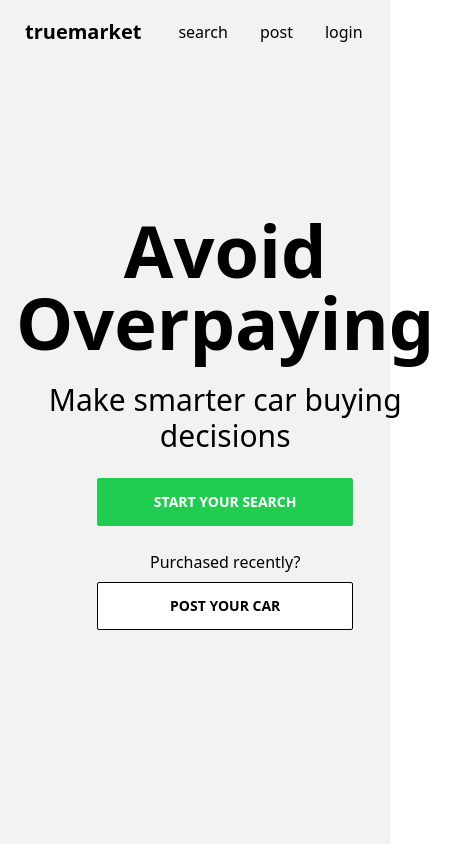
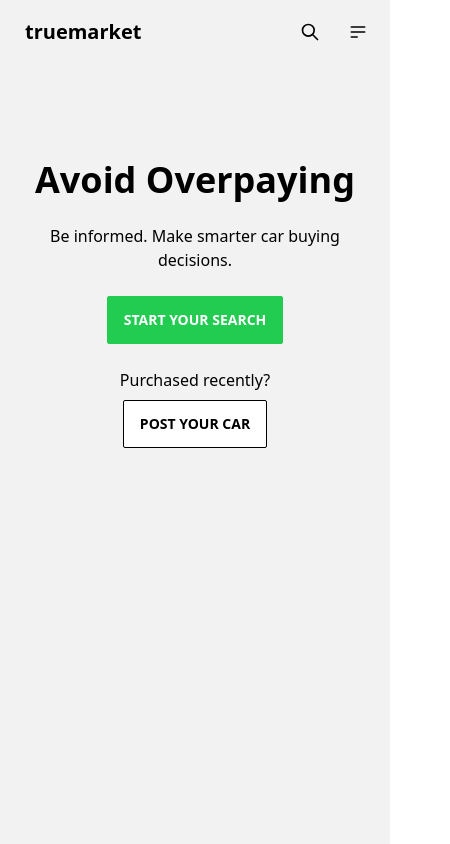
Before and after one commit to farhan-syed/truemarket-vite, a React (Vite) app: page / in a window 390 px wide. Shown: the whole page, 450 px wide, since content can reach past the window. Built offline with nearby package versions, Linux system fonts and the light colour scheme.

Commit message:
responsive changes

```diff
--- a/index.html
+++ b/index.html
@@ -7,7 +7,7 @@
     <title>truemarket</title>
   </head>
   <body>
-    <div id="root"></div>
+    <div id="root" class="bg-base-200"></div>
     <script type="module" src="/src/main.jsx"></script>
   </body>
 </html>
--- a/src/components/HomeHero.jsx
+++ b/src/components/HomeHero.jsx
@@ -12,22 +12,22 @@ function HomeHero() {
   }
 
   return (
-    <div className="hero min-h-screen bg-base-200">
+    <div className="hero mt-20 md:mt-28 lg:mt-72">
       <div className="hero-content text-center">
-        <div className="max-w-2xl">
-          <h1 className="text-7xl font-bold">Avoid Overpaying</h1>
-          <p className="my-6 text-3xl">
-            Make smarter car buying decisions
+        <div className="mx-auto">
+          <h1 className="text-4xl md:text-6xl lg:text-8xl font-bold">Avoid Overpaying</h1>
+          <p className="my-6 text-md md:text-lg lg:text-2xl">
+            Be informed. Make smarter car buying decisions.
           </p>
           <div className="flex flex-col gap-4">
             <div className="flex-1">
-              <button className="btn btn-success btn-wide" type="button" onClick={search}>
+              <button className="btn btn-success btn-md" type="button" onClick={search}>
                 Start your search
               </button>
             </div>
             <div className="flex-1">
               <p className="m-2">Purchased recently?</p>
-              <button className="btn bg-primary-content text-black hover:text-white btn-wide" type="button" onClick={post}>
+              <button className="btn bg-primary-content text-black hover:text-white btn-md" type="button" onClick={post}>
                 Post your car
               </button>
             </div>
--- a/src/components/NavigationBar.jsx
+++ b/src/components/NavigationBar.jsx
@@ -7,51 +7,32 @@ function NavigationBar() {
   } = useAuth0();
   return (
     <div className="navbar bg-base-200">
-      <div className="flex-1">
-        <a href="/" className="btn btn-ghost normal-case text-xl">
-          truemarket
+      <div className="navbar-start">
+        <a href="/" className="btn btn-ghost normal-case text-xl">truemarket</a>
+      </div>
+      <div className="navbar-end">
+        <a href="/search" className="btn btn-ghost btn-square">
+          <svg xmlns="http://www.w3.org/2000/svg" className="h-5 w-5" fill="none" viewBox="0 0 24 24" stroke="currentColor"><path strokeLinecap="round" strokeLinejoin="round" strokeWidth="2" d="M21 21l-6-6m2-5a7 7 0 11-14 0 7 7 0 0114 0z" /></svg>
         </a>
-      </div>
-      <div className="flex-none">
-        <ul className="menu menu-horizontal px-1">
-          <li>
-            <a href="/search">search</a>
-          </li>
-          <li>
-            <a href="/post/new">post</a>
-          </li>
+
+        <div className="dropdown dropdown-bottom dropdown-end">
+          <label tabIndex={0} className="btn btn-ghost btn-square">
+            <svg xmlns="http://www.w3.org/2000/svg" className="h-5 w-5" fill="none" viewBox="0 0 24 24" stroke="currentColor"><path strokeLinecap="round" strokeLinejoin="round" strokeWidth="2" d="M4 6h16M4 12h16M4 18h7" /></svg>
+          </label>
+
           {isAuthenticated ? (
-            <li tabIndex={0}>
-              <a href="/">
-                {user.nickname}
-                <svg
-                  className="fill-current"
-                  xmlns="http://www.w3.org/2000/svg"
-                  width="20"
-                  height="20"
-                  viewBox="0 0 24 24"
-                >
-                  <path d="M7.41,8.58L12,13.17L16.59,8.58L18,10L12,16L6,10L7.41,8.58Z" />
-                </svg>
-              </a>
-              <ul className="p-2 bg-base-200">
-                <li>
-                  <a href="/post/new">new post</a>
-                </li>
-                <li>
-                  <a href="/posts/me">my posts</a>
-                </li>
-                <li>
-                  <button type="button" onClick={() => logout()}>logout</button>
-                </li>
-              </ul>
-            </li>
+            <ul tabIndex={0} className="menu menu-compact dropdown-content mt-3 p-2 shadow bg-base-100 rounded-box w-52">
+              <p className="text-xs m-2">{user.email}</p>
+              <li><a href="/post/new">new post</a></li>
+              <li><a href="/posts/me">my posts</a></li>
+              <li><button type="button" onClick={() => logout()}>logout</button></li>
+            </ul>
           ) : (
-            <li>
-              <button type="button" onClick={() => loginWithRedirect()}>login</button>
-            </li>
+            <ul tabIndex={0} className="menu menu-compact dropdown-content mt-3 p-2 shadow bg-base-100 rounded-box w-52">
+              <li><button type="button" onClick={() => loginWithRedirect()}>login / sign up</button></li>
+            </ul>
           )}
-        </ul>
+        </div>
       </div>
     </div>
   );
--- a/src/components/NewPostForm.jsx
+++ b/src/components/NewPostForm.jsx
@@ -106,7 +106,7 @@ function NewPostForm() {
   }
 
   return (
-    <div className="hero min-h-screen bg-base-200">
+    <div className="hero mt-20 md:mt-28 lg:mt-72 bg-base-200">
       <div className="hero-content flex-col lg:flex-row-reverse w-full">
         <div className="card flex-shrink-0 w-full max-w-xs sm:max-w-lg shadow-2xl bg-base-100">
           <div className="card-body">
--- a/src/pages/Home.jsx
+++ b/src/pages/Home.jsx
@@ -3,10 +3,8 @@ import HomeHero from '../components/HomeHero';
 
 function Home() {
   return (
-    <div className="container w-screen relative min-w-full">
-      <div className="absolute w-screen">
-        <NavigationBar />
-      </div>
+    <div className="container h-screen mx-auto">
+      <NavigationBar />
       <HomeHero />
     </div>
   );
--- a/src/pages/NewPost.jsx
+++ b/src/pages/NewPost.jsx
@@ -11,7 +11,7 @@ function NewPost() {
 
   if (isAuthenticated) {
     return (
-      <div className="container min-w-full">
+      <div className="container h-screen mx-auto">
         <NavigationBar />
         <NewPostForm />
       </div>
--- a/src/pages/Post.jsx
+++ b/src/pages/Post.jsx
@@ -41,9 +41,9 @@ function Post() {
 
   const date = new Date(post.purchase_date);
   return (
-    <div className="container min-w-full">
+    <div className="container mx-auto">
       <NavigationBar />
-      <div className="hero min-h-screen bg-base-200">
+      <div className="hero min-h-screen bg-base-200 mt-7">
         <div className="hero-content flex-col lg:flex-col">
           <div className="w-full">
 
--- a/src/pages/Posts.jsx
+++ b/src/pages/Posts.jsx
@@ -51,7 +51,7 @@ function CardItem({ item }) {
 
 function Card({ list }) {
   return (
-    <div className="grid grid-cols-1 place-content-center sm:grid-cols-2 xl:grid-cols-4 gap-5 px-16 2xl:px-72 pb-14 pt-10">
+    <div className="grid grid-cols-1 place-content-center sm:grid-cols-2 xl:grid-cols-3 gap-5 px-16 2xl:px-72 pb-14 pt-10">
       {list.map((item) => (
         <CardItem item={item} key={item.id} />
       ))}
@@ -73,7 +73,7 @@ function Posts() {
   }
   return (
     isAuthenticated && (
-    <div className="container min-w-full min-h-screen bg-base-200">
+    <div className="container mx-auto min-h-screen bg-base-200">
       <NavigationBar />
       <h1 className="text-5xl font-bold pt-16 px-16 2xl:px-72">My Posts</h1>
       <Card list={posts} />
--- a/src/pages/Search.jsx
+++ b/src/pages/Search.jsx
@@ -17,10 +17,10 @@ function SearchInput(props) {
     props.callback(searchText);
   };
   return (
-    <div className="grid grid-row-1 place-content-center py-10">
+    <div className="grid grid-row-1 place-content-center my-20">
       <div className="form-control">
         <div className="input-group">
-          <input type="text" placeholder="Search 'BMW M550i in 92602'" className="input input-bordered border-2 w-96" onChange={(e) => { setSearchText(e.target.value); }} />
+          <input type="text" placeholder="Search 'BMW M550i in 92602'" className="input input-bordered border-2 w-auto md:w-96" onChange={(e) => { setSearchText(e.target.value); }} />
           <button
             type="button"
             className="btn btn-square"
@@ -73,7 +73,7 @@ function CardItem({ item }) {
 
 function Card({ list }) {
   return (
-    <div className="grid grid-cols-1 place-content-center sm:grid-cols-2 xl:grid-cols-4 gap-5 px-16 2xl:px-72 pb-14">
+    <div className="grid grid-cols-1 place-content-center sm:grid-cols-2 xl:grid-cols-3 gap-5 px-16 2xl:px-72 pb-14">
       {list.map((item) => (
         <CardItem item={item} key={item.id} />
       ))}
@@ -99,7 +99,7 @@ function Search() {
   };
 
   return (
-    <div className="container min-w-full min-h-screen bg-base-200">
+    <div className="container mx-auto min-h-screen bg-base-200">
       <NavigationBar />
       <SearchInput callback={searchCallback} />
       <Card list={list} />
```
